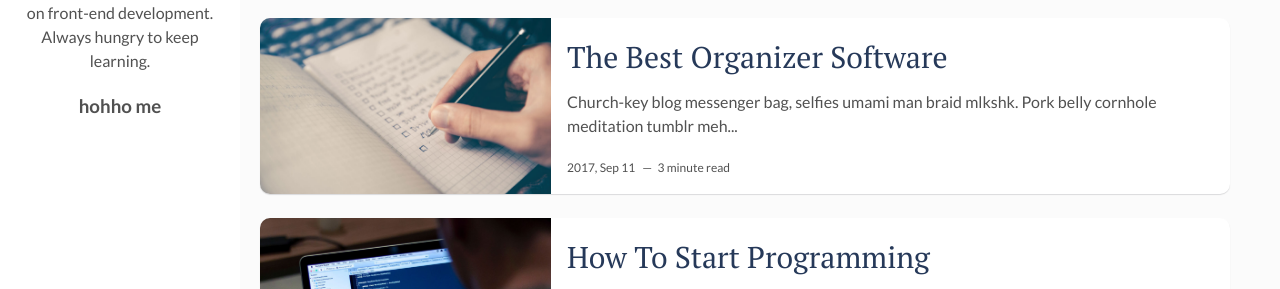
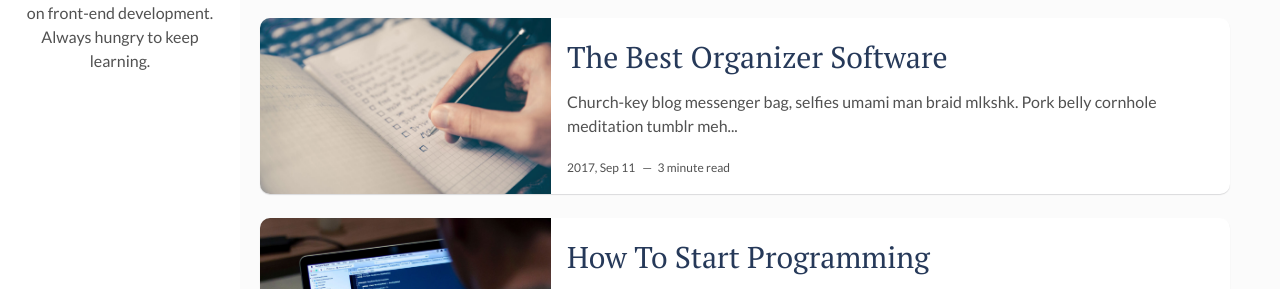
Before and after one commit to AmrMaghraby/amrmaghraby.github.io, a Jekyll site: the page built from index.html, in a window 1280 px wide. Shown: the part 202-491 px from the top of the page. Built offline with Jekyll 4.4.1, drawn with Linux system fonts in a browser that asks for light colours; the list of posts is cut into pages by our own code.

Commit message:
Update main.html

```diff
--- a/_layouts/main.html
+++ b/_layouts/main.html
@@ -10,7 +10,6 @@ layout: default
       </div>
       <div class="author-name">{{site.author}}</div>
       <p>{{site.about-author}}</p>
-      <h3 class="contact-title">hohho me</h3>
     </div>
   </header> <!-- End Header -->
   <footer>
```
